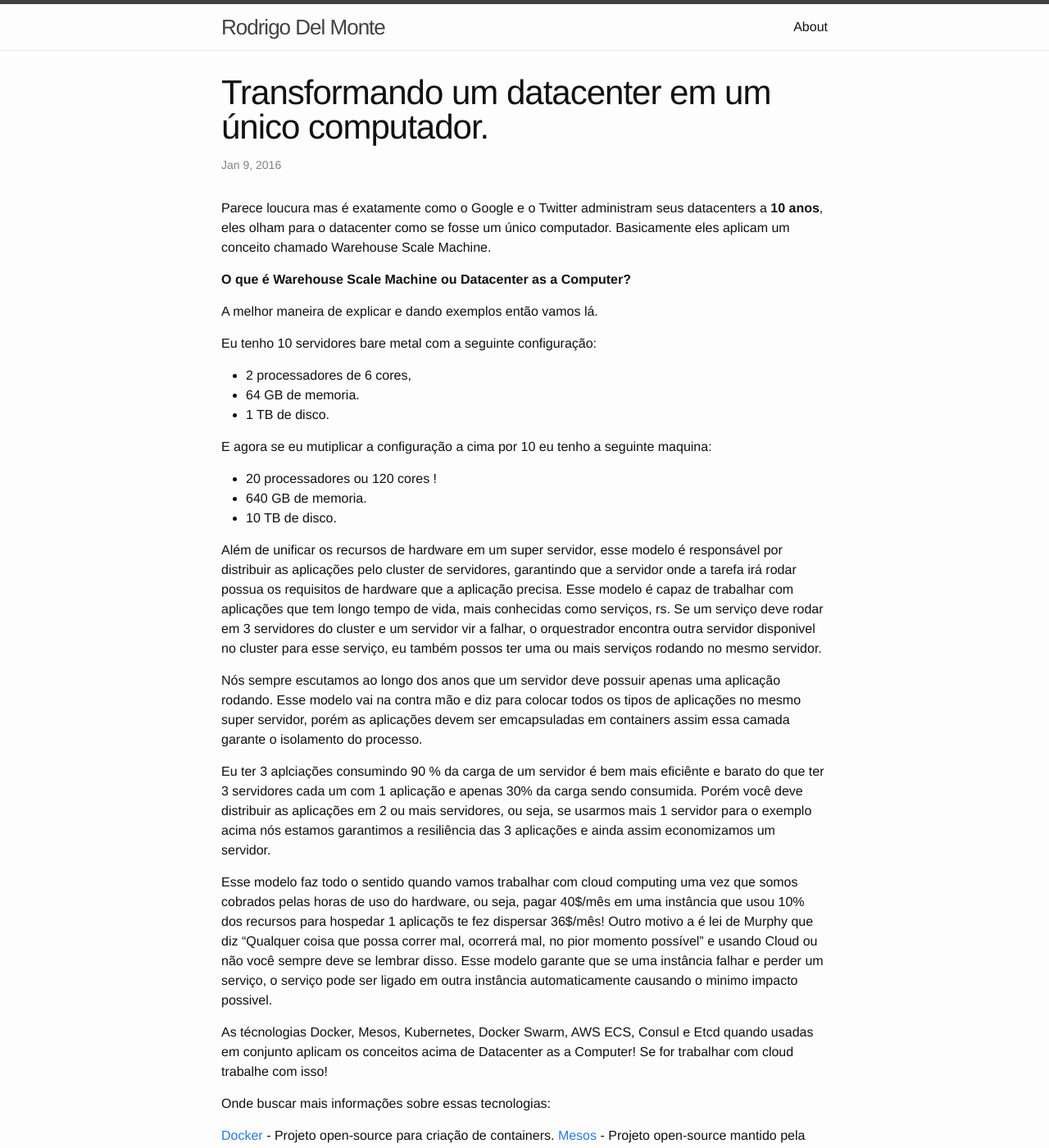
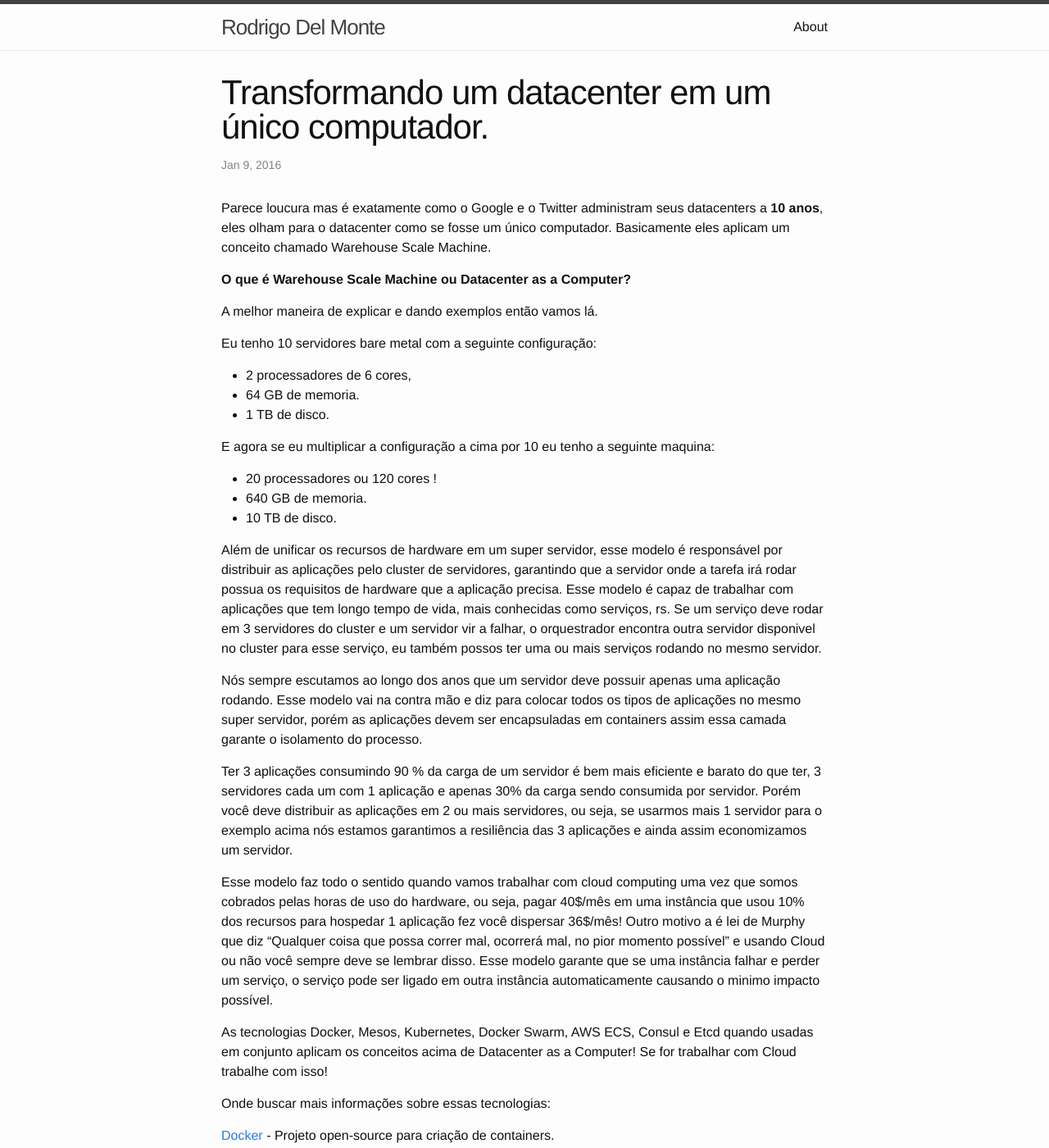
Before and after one commit to rodrigodelmonte/rodrigodelmonte.github.io, a Jekyll site: the page built from _posts/2016-01-09-datacenter_as_a_computer.markdown, in a window 1280 px wide and 1400 px high. Shown: the whole window at 82% size. Built offline with Jekyll 4.4.1, drawn with Linux system fonts in a browser that asks for light colours.

Commit message:
Update post Datacenter as a Computer

```diff
--- a/_posts/2016-01-09-datacenter_as_a_computer.markdown
+++ b/_posts/2016-01-09-datacenter_as_a_computer.markdown
@@ -17,7 +17,7 @@
 * 64 GB de memoria.
 * 1 TB de disco.
 
-E agora se eu mutiplicar a configuração a cima por 10 eu tenho a seguinte maquina:
+E agora se eu multiplicar a configuração a cima por 10 eu tenho a seguinte maquina:
 
 * 20 processadores ou 120 cores !
 * 640 GB de memoria.
@@ -25,21 +25,26 @@
 
 Além de unificar os recursos de hardware em um super servidor, esse modelo é responsável por distribuir as aplicações pelo cluster de servidores, garantindo que a servidor onde a tarefa irá rodar possua os requisitos de hardware que a aplicação precisa. Esse modelo é capaz de trabalhar com aplicações que tem longo tempo de vida, mais conhecidas como serviços, rs. Se um serviço deve rodar em 3 servidores do cluster e um servidor vir a falhar, o orquestrador encontra outra servidor disponivel no cluster para esse serviço, eu também possos ter uma ou mais serviços rodando no mesmo servidor.
 
-Nós sempre escutamos ao longo dos anos que um servidor deve possuir apenas uma aplicação rodando. Esse modelo vai na contra mão e diz para colocar todos os tipos de aplicações no mesmo super servidor, porém as aplicações devem ser emcapsuladas em containers assim essa camada garante o isolamento do processo.
+Nós sempre escutamos ao longo dos anos que um servidor deve possuir apenas uma aplicação rodando. Esse modelo vai na contra mão e diz para colocar todos os tipos de aplicações no mesmo super servidor, porém as aplicações devem ser encapsuladas em containers assim essa camada garante o isolamento do processo.
 
-Eu ter 3 aplciações consumindo 90 % da carga de um servidor é bem mais eficiênte e barato do que ter 3 servidores cada um com 1 aplicação e apenas 30% da carga sendo consumida. Porém você deve distribuir as aplicações em 2 ou mais servidores, ou seja, se usarmos mais 1 servidor para o exemplo acima nós estamos garantimos a resiliência das 3 aplicações e ainda assim economizamos um servidor.
+Ter 3 aplicações consumindo 90 % da carga de um servidor é bem mais eficiente e barato do que ter, 3 servidores cada um com 1 aplicação e apenas 30% da carga sendo consumida por servidor. Porém você deve distribuir as aplicações em 2 ou mais servidores, ou seja, se usarmos mais 1 servidor para o exemplo acima nós estamos garantimos a resiliência das 3 aplicações e ainda assim economizamos um servidor.
 
-Esse modelo faz todo o sentido quando vamos trabalhar com cloud computing uma vez que somos cobrados pelas horas de uso do hardware, ou seja, pagar 40$/mês em uma instância que usou 10% dos recursos para hospedar 1 aplicaçõs te fez dispersar 36$/mês! Outro motivo a é lei de Murphy que diz "Qualquer coisa que possa correr mal, ocorrerá mal, no pior momento possível" e usando Cloud ou não você sempre deve se lembrar disso. Esse modelo garante que se uma instância falhar e  perder um serviço, o serviço pode ser ligado em outra instância automaticamente causando o minimo impacto possivel.
+Esse modelo faz todo o sentido quando vamos trabalhar com cloud computing uma vez que somos cobrados pelas horas de uso do hardware, ou seja, pagar 40$/mês em uma instância que usou 10% dos recursos para hospedar 1 aplicação fez você dispersar 36$/mês! Outro motivo a é lei de Murphy que diz "Qualquer coisa que possa correr mal, ocorrerá mal, no pior momento possível" e usando Cloud ou não você sempre deve se lembrar disso. Esse modelo garante que se uma instância falhar e  perder um serviço, o serviço pode ser ligado em outra instância automaticamente causando o minimo impacto possível.
 
-As técnologias Docker, Mesos, Kubernetes, Docker Swarm, AWS ECS, Consul e Etcd quando usadas em conjunto aplicam os conceitos acima de Datacenter as a Computer! Se for trabalhar com cloud trabalhe com isso!
+As tecnologias Docker, Mesos, Kubernetes, Docker Swarm, AWS ECS, Consul e Etcd quando usadas em conjunto aplicam os conceitos acima de Datacenter as a Computer! Se for trabalhar com Cloud trabalhe com isso!
 
 Onde buscar mais informações sobre essas tecnologias:
 
 [Docker](https://www.docker.com/) - Projeto open-source para criação de containers.
+
 [Mesos](http://mesos.apache.org/) - Projeto open-source mantido pela Apache Foundation para criação de clusters e orquestração de containers.
+
 [Kubernetes](http://kubernetes.io/) - Projeto open-source criado pelo Google para criação de clusters e orquestração de containers.
+
 [AWS ECS](https://aws.amazon.com/pt/ecs/) - Serviço da Amazon Web Services para criação de clusters e orquestração de containers.
+
 [Consul](https://www.consul.io/) - Projeto open-source criado pela [Hashcorp](https://hashicorp.com/) para implementação de Service Discovery.
+
 [Etcd](https://coreos.com/etcd/) - Projeto open-source criado pela [Coreos](https://coreos.com/)  para implementação de Service Discovery. [Coreos](https://coreos.com/) também criou um tipo de container chamado [rkt](https://github.com/coreos/rkt) para concorrer com o Docker.
 
 Leituras recomendadas caso você tenha se interessado pelo o assunto:
```
